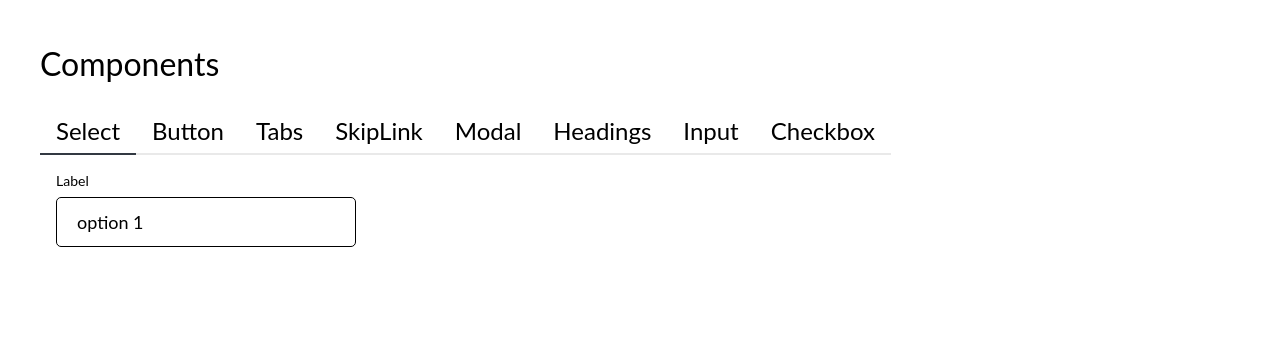
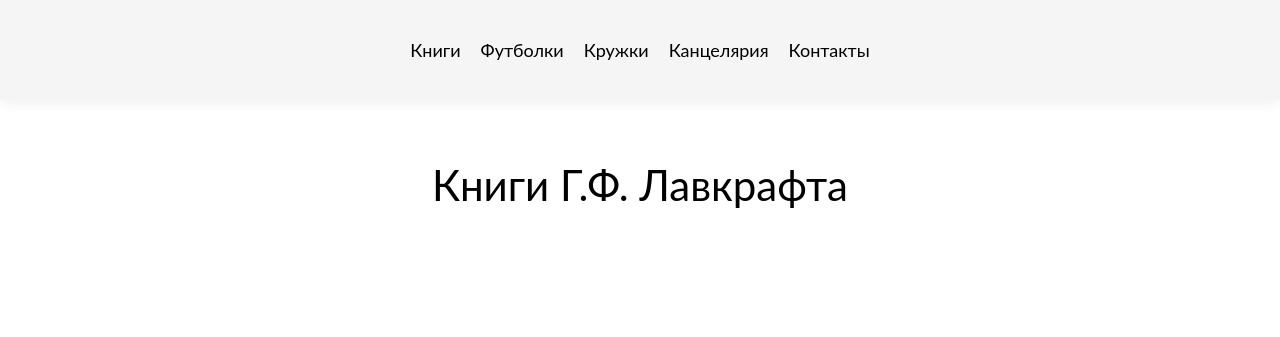
Before and after one commit to glowlh/glowlh.github.io, a React (Create React App) app: page / in a window 1280 px wide. Shown: the top 337 px of the page. Built offline with nearby package versions, Linux system fonts and the light colour scheme; some icons are missing.

Commit message:
feat: up bundle

```diff
--- a/src/index.tsx
+++ b/src/index.tsx
@@ -40,8 +40,8 @@ root.render(
       <GlobalStyle />
       <BrowserRouter>
           <Routes>
-              <Route path='/' element={<App />} />
-              <Route path='/site' element={<Site />} />
+              <Route path='/' element={<Site />} />
+              <Route path='/components' element={<App />} />
           </Routes>
       </BrowserRouter>
   </React.StrictMode>
```
Also changed, not shown: 7 other files (tests, documents, lock files or other folders).
